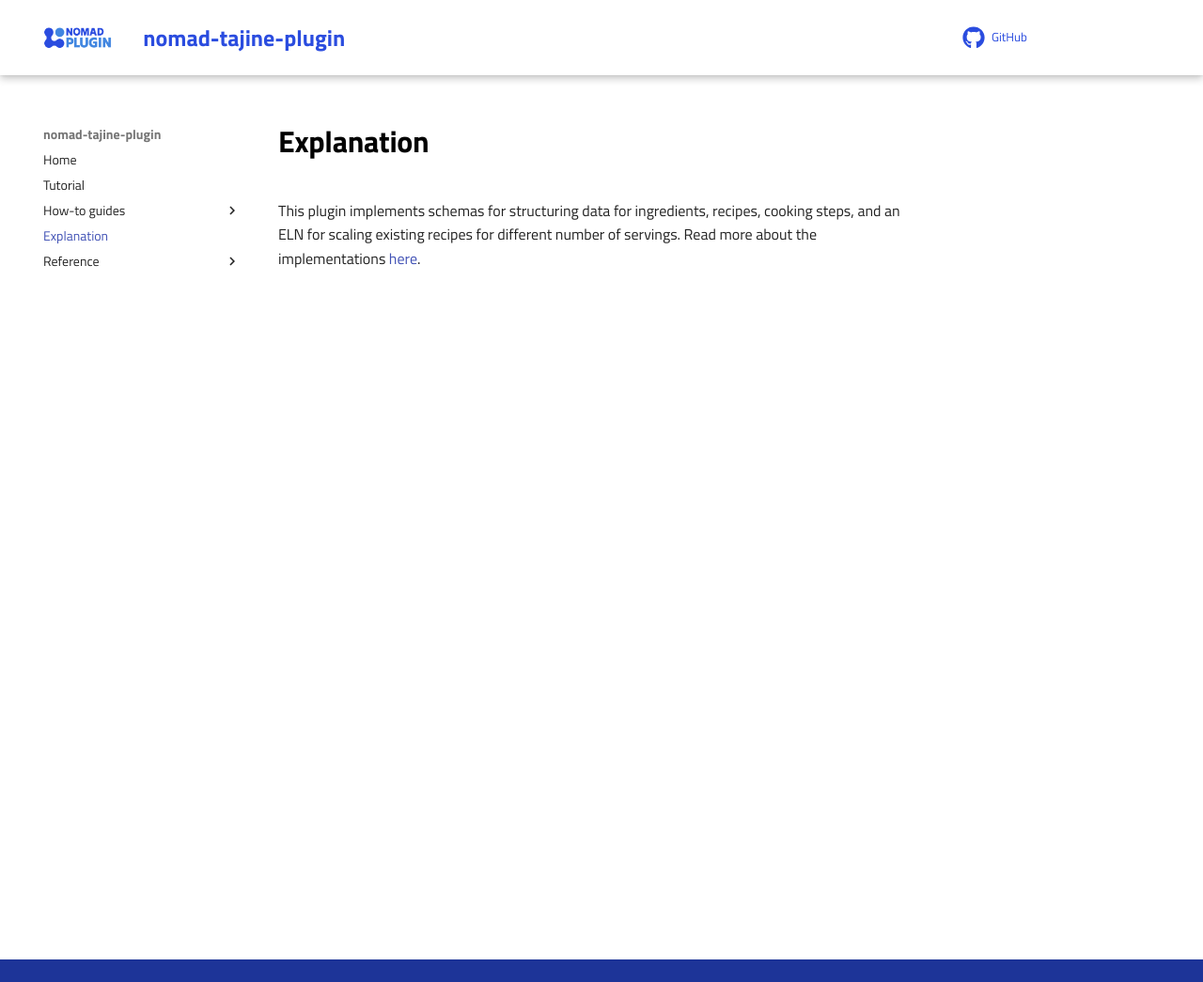
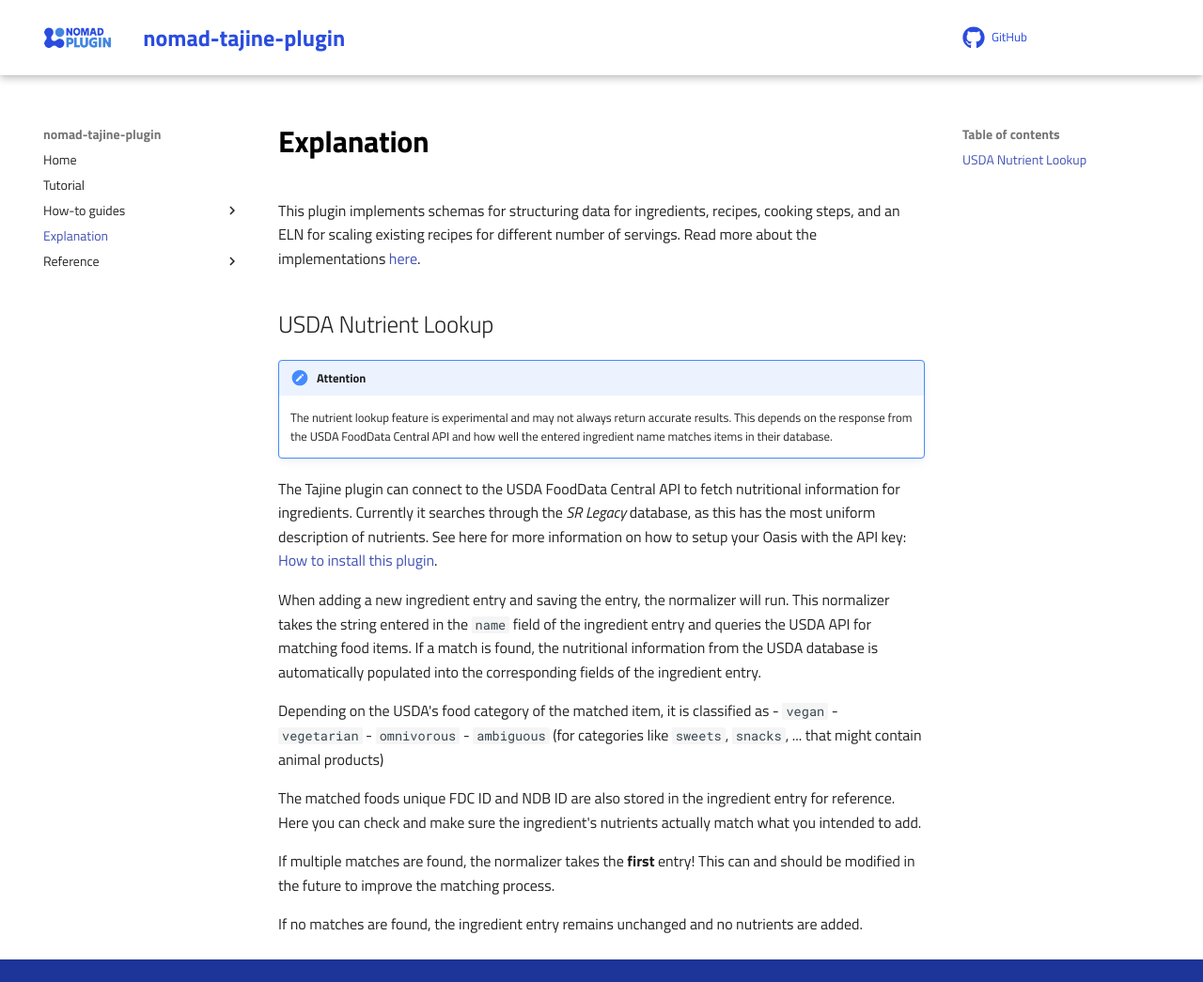
Before and after one commit to FAIRmat-NFDI/nomad-tajine-plugin, an MkDocs documentation site: the page built from docs/explanation/explanation.md, in a window 1280 px wide and 1045 px high. Shown: the whole window at 94% size. Built offline with MkDocs 1.6.1 and Material for MkDocs 9.7.7, drawn with Linux system fonts in a browser that asks for light colours; comment, search, counter and statistics services are not loaded.

Commit message:
Basic docs on the USDA nutrient lookup

```diff
--- a/docs/explanation/explanation.md
+++ b/docs/explanation/explanation.md
@@ -4,3 +4,25 @@ This plugin implements schemas for structuring data for ingredients, recipes,
 cooking steps, and an ELN for scaling existing recipes for different number of
 servings. Read more about the implementations
 [here](../reference/schemas.md#schemas).
+
+## USDA Nutrient Lookup
+
+!!! attention "Attention"
+    The nutrient lookup feature is experimental and may not always return accurate results. This depends on the response from the USDA FoodData Central API and how well the entered ingredient name matches items in their database.
+
+The Tajine plugin can connect to the USDA FoodData Central API to fetch
+nutritional information for ingredients. Currently it searches through the _SR Legacy_ database, as this has the most uniform description of nutrients. See here for more information on how to setup your Oasis with the API key: [How to install this plugin](../how_to/install_this_plugin.md#adding-the-usda-nutrient-lookup).
+
+When adding a new ingredient entry and saving the entry, the normalizer will run. This normalizer takes the string entered in the `name` field of the ingredient entry and queries the USDA API for matching food items. If a match is found, the nutritional information from the USDA database is automatically populated into the corresponding fields of the ingredient entry.
+
+Depending on the USDA's food category of the matched item, it is classified as
+- `vegan`
+- `vegetarian`
+- `omnivorous`
+- `ambiguous` (for categories like `sweets`, `snacks`, ... that might contain animal products)
+
+The matched foods unique FDC ID and NDB ID are also stored in the ingredient entry for reference. Here you can check and make sure the ingredient's nutrients actually match what you intended to add.
+
+If multiple matches are found, the normalizer takes the **first** entry! This can and should be modified in the future to improve the matching process.
+
+If no matches are found, the ingredient entry remains unchanged and no nutrients are added.
```
